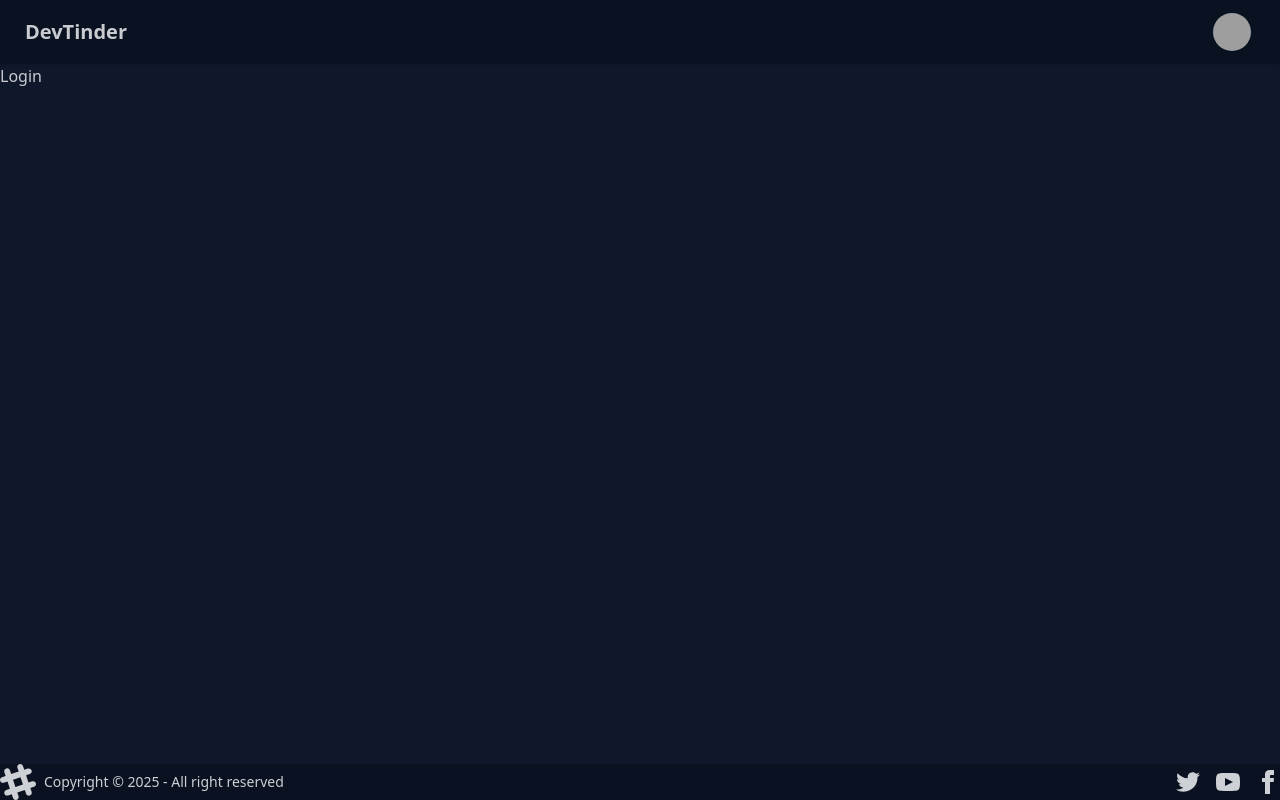
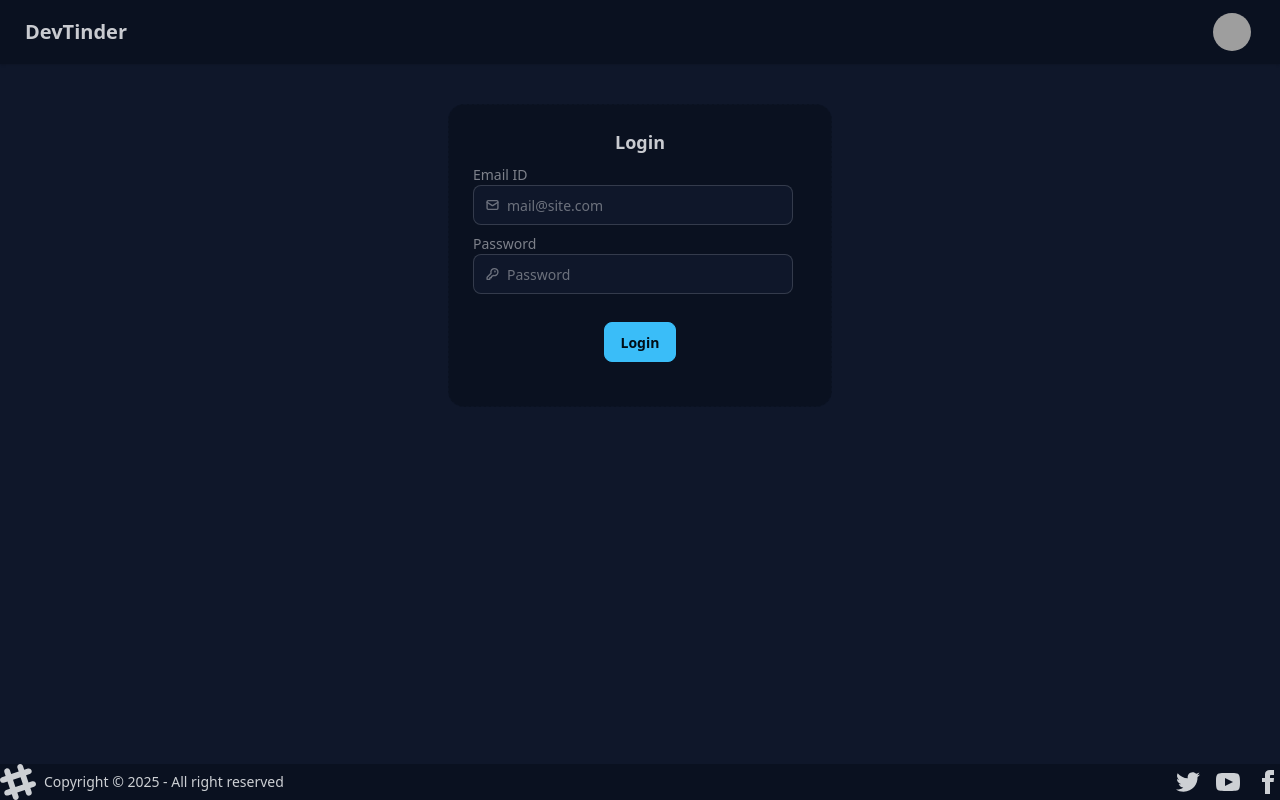
Before and after one commit to rajamanishTripathi/devTinder-frontend, a React (Vite) app: page /login in a window 1280 px wide. Built offline with nearby package versions, Linux system fonts and the light colour scheme; grey boxes are pictures that could not be loaded.

Commit message:
installed axios for api call and created login UI

```diff
--- a/package.json
+++ b/package.json
@@ -11,6 +11,7 @@
   },
   "dependencies": {
     "@tailwindcss/vite": "^4.1.11",
+    "axios": "^1.11.0",
     "node": "^20.19.4",
     "react": "^19.1.0",
     "react-dom": "^19.1.0",
--- a/src/Login.jsx
+++ b/src/Login.jsx
@@ -1,9 +1,91 @@
-import React from 'react'
+import axios from 'axios';
+import React, { useState } from 'react'
 
 const Login = () => {
+
+    const [emailId,setEmailId] = useState("");
+    const [password,setPassword] = useState("");
+
+    const handleLogin = async () => {
+          try {
+            await axios.post("http://localhost:7777/login",{
+                emailId,
+                password
+            });
+          }
+           catch (err) {
+            console.error(err);
+          }
+    };
+
   return (
-    <div>
-      <dv>Login</dv>
+    <div className='flex justify-center my-10'>
+      <div className="card card-dash bg-base-300 w-96">
+        <div className="card-body">
+            <h2 className="card-title flex justify-center">Login</h2>
+           <div>
+                    <div className='label'>
+                        <span className='label-text'>Email ID</span>
+                    </div>
+                    <label className="input validator">
+                        <svg className="h-[1em] opacity-50" xmlns="http://www.w3.org/2000/svg" viewBox="0 0 24 24">
+                            <g
+                            strokeLinejoin="round"
+                            strokeLinecap="round"
+                            strokeWidth="2.5"
+                            fill="none"
+                            stroke="currentColor"
+                            >
+                            <rect width="20" height="16" x="2" y="4" rx="2"></rect>
+                            <path d="m22 7-8.97 5.7a1.94 1.94 0 0 1-2.06 0L2 7"></path>
+                            </g>
+                        </svg>
+                        <input type="email" value={emailId} onChange={(e) => setEmailId(e.target.value)}  placeholder="mail@site.com" required />
+                    </label>
+                    <div className="validator-hint hidden">Enter valid email address</div>
+
+
+
+                    <div className='label mt-2'>
+                        <span className='label-text'>Password</span>
+                    </div>
+                    <label className="input validator">
+                        <svg className="h-[1em] opacity-50" xmlns="http://www.w3.org/2000/svg" viewBox="0 0 24 24">
+                            <g
+                            strokeLinejoin="round"
+                            strokeLinecap="round"
+                            strokeWidth="2.5"
+                            fill="none"
+                            stroke="currentColor"
+                            >
+                            <path
+                                d="M2.586 17.414A2 2 0 0 0 2 18.828V21a1 1 0 0 0 1 1h3a1 1 0 0 0 1-1v-1a1 1 0 0 1 1-1h1a1 1 0 0 0 1-1v-1a1 1 0 0 1 1-1h.172a2 2 0 0 0 1.414-.586l.814-.814a6.5 6.5 0 1 0-4-4z"
+                            ></path>
+                            <circle cx="16.5" cy="7.5" r=".5" fill="currentColor"></circle>
+                            </g>
+                        </svg>
+                        <input
+                            type="password"
+                            value={password}
+                            onChange={(e) => setPassword(e.target.value)}
+                            required
+                            placeholder="Password"
+                            // minlength="8"
+                            // pattern="(?=.*\d)(?=.*[a-z])(?=.*[A-Z]).{8,}"
+                            // title="Must be more than 8 characters, including number, lowercase letter, uppercase letter"
+                        />
+                        </label>
+                        <p className="validator-hint hidden">
+                        Must be more than 8 characters, including
+                        <br />At least one number <br />At least one lowercase letter <br />At least one uppercase letter
+                        </p>
+
+           </div>
+            <div className="card-actions flex justify-center my-5">
+            <button className="btn btn-primary" onClick={handleLogin}>Login</button>
+            </div>
+        </div>
+      </div>
     </div>
   )
 }
```
Also changed, not shown: 1 other file (tests, documents, lock files or other folders).
